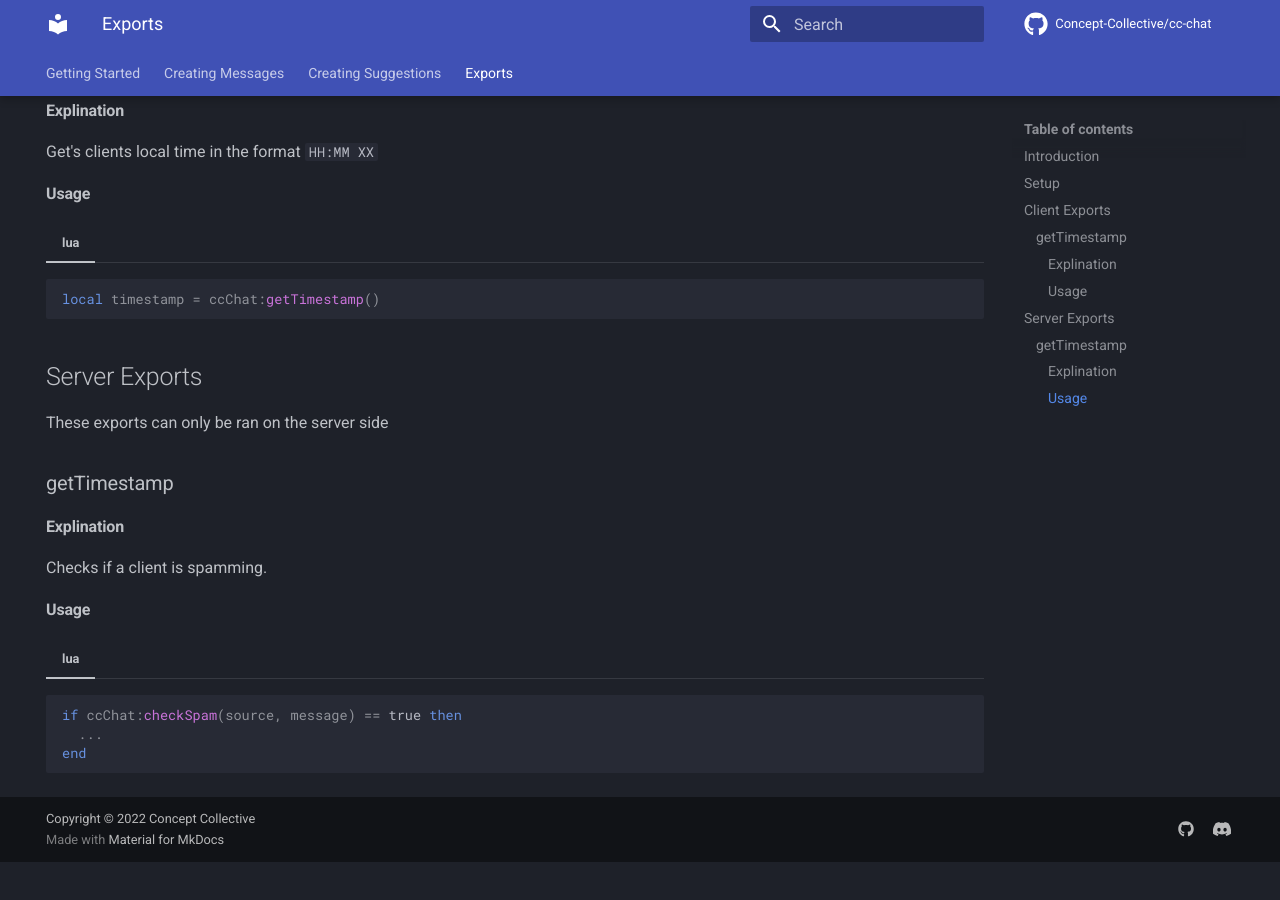
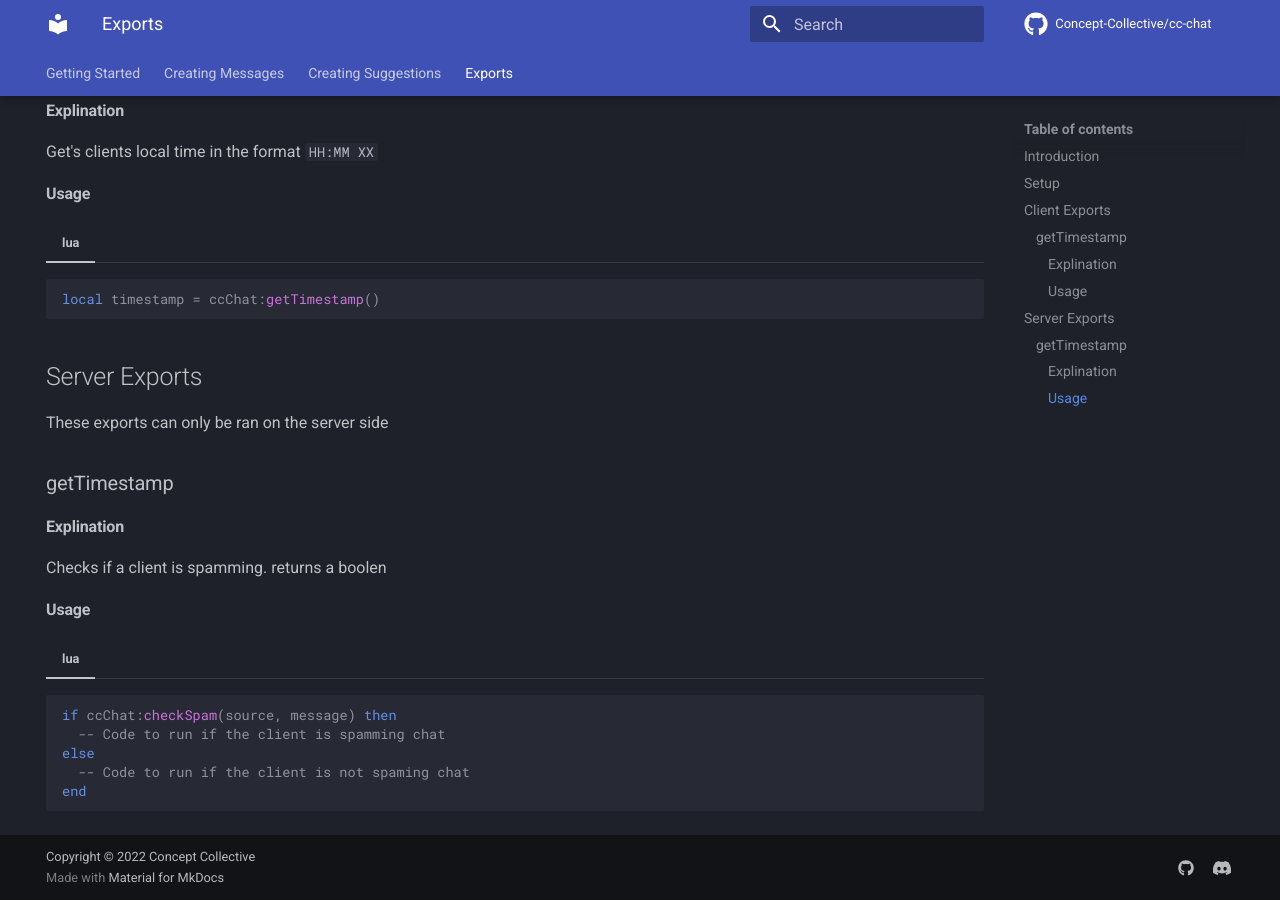
Before and after one commit to Concept-Collective/cc-chat, an MkDocs documentation site: the page built from docs/exports.md, in a window 1280 px wide and 900 px high, scrolled down 630 px. Built offline with MkDocs 1.6.1 and Material for MkDocs 9.7.7, drawn with Linux system fonts in a browser that asks for light colours; comment, search, counter and statistics services are not loaded; before the commit the page ends 1492 px from its top, so only the background shows below that.

Commit message:
Update exports.md

````diff
--- a/docs/exports.md
+++ b/docs/exports.md
@@ -41,13 +41,15 @@ These exports can only be ran on the server side
 
 #### Explination
 
-Checks if a client is spamming.
+Checks if a client is spamming. returns a boolen
 
 #### Usage
 
 === "lua"
   ```lua
-  if ccChat:checkSpam(source, message) == true then
-    ...
+  if ccChat:checkSpam(source, message) then
+    -- Code to run if the client is spamming chat
+  else
+    -- Code to run if the client is not spaming chat
   end
   ```
````
